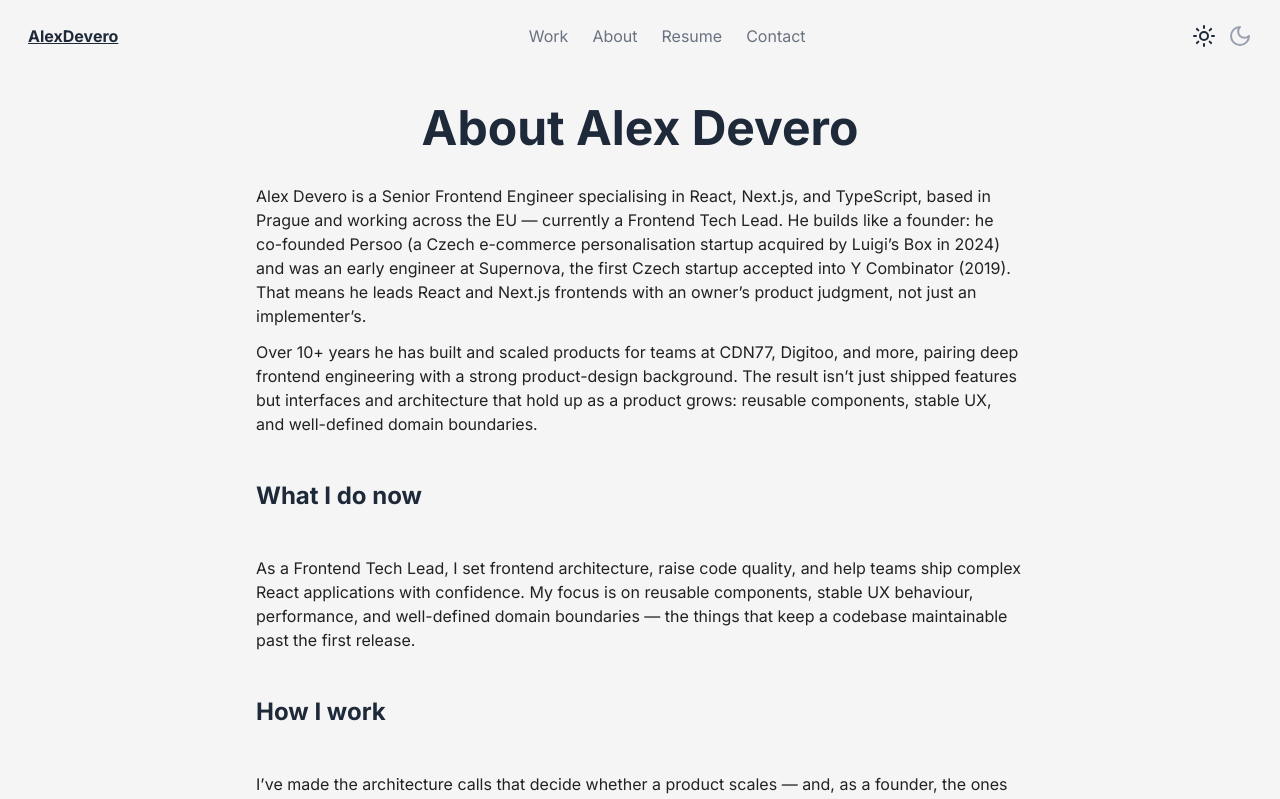
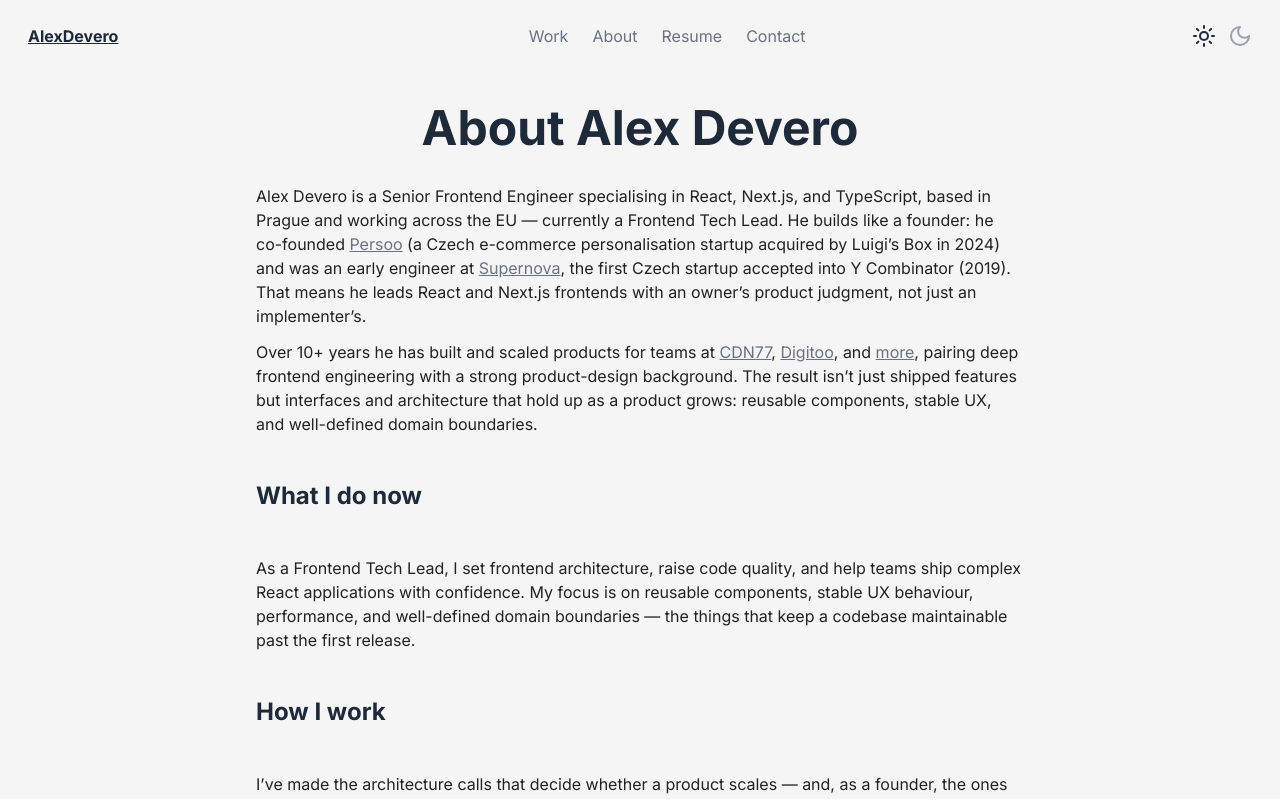
Before and after one commit to alexdevero/alex-devero-website-nextjs, a Next.js app: page /about in a window 1280 px wide. Shown: the top 799 px of the page. Built offline with nearby package versions, Linux system fonts and the light colour scheme; no server answers; some icons are missing; what next-recaptcha-v3 would draw is missing.

Commit message:
fix: add internal links to about page

```diff
--- a/src/components/Pages/AboutPage/AboutPage.tsx
+++ b/src/components/Pages/AboutPage/AboutPage.tsx
@@ -6,6 +6,7 @@ import { List } from '@/components/List/List'
 import { Typography } from '@/components/Typography'
 import { personalLinks, socialMedia } from '@/constants/links'
 import { type FaqItem, getFaqPageJsonLd, getProfilePageJsonLd } from '@/constants/metadata'
+import { routes } from '@/constants/router'
 
 // Single source of truth: rendered as the visible FAQ and as FAQPage JSON-LD,
 // so the structured data always matches what's on the page.
@@ -66,15 +67,19 @@ export const AboutPage = () => (
         <Typography>
           Alex Devero is a Senior Frontend Engineer specialising in React, Next.js, and TypeScript,
           based in Prague and working across the EU &mdash; currently a Frontend Tech Lead. He builds
-          like a founder: he co-founded Persoo (a Czech e-commerce personalisation startup acquired
-          by Luigi&rsquo;s Box in 2024) and was an early engineer at Supernova, the first Czech
+          like a founder: he co-founded <Link href={routes.caseStudyPersoo}>Persoo</Link> (a Czech
+          e-commerce personalisation startup acquired by Luigi&rsquo;s Box in 2024) and was an early
+          engineer at <Link href={routes.caseStudySupernova}>Supernova</Link>, the first Czech
           startup accepted into Y Combinator (2019). That means he leads React and Next.js frontends
           with an owner&rsquo;s product judgment, not just an implementer&rsquo;s.
         </Typography>
 
         <Typography>
-          Over 10+ years he has built and scaled products for teams at CDN77, Digitoo, and more,
-          pairing deep frontend engineering with a strong product-design background. The result
+          Over 10+ years he has built and scaled products for teams at{' '}
+          <Link href={routes.caseStudyCdn77}>CDN77</Link>,{' '}
+          <Link href={routes.caseStudyDigitoo}>Digitoo</Link>, and{' '}
+          <Link href={routes.work}>more</Link>, pairing deep frontend engineering with a strong
+          product-design background. The result
           isn&rsquo;t just shipped features but interfaces and architecture that hold up as a product
           grows: reusable components, stable UX, and well-defined domain boundaries.
         </Typography>
```
